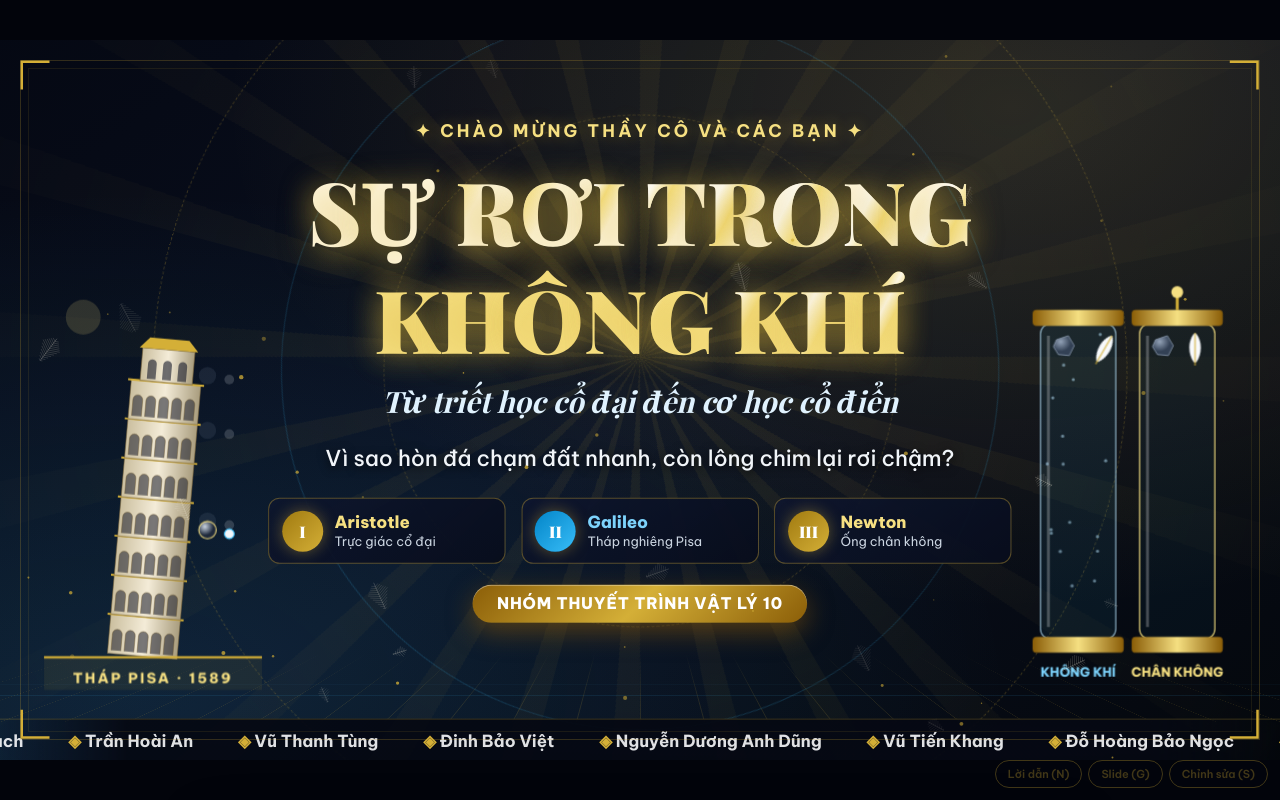
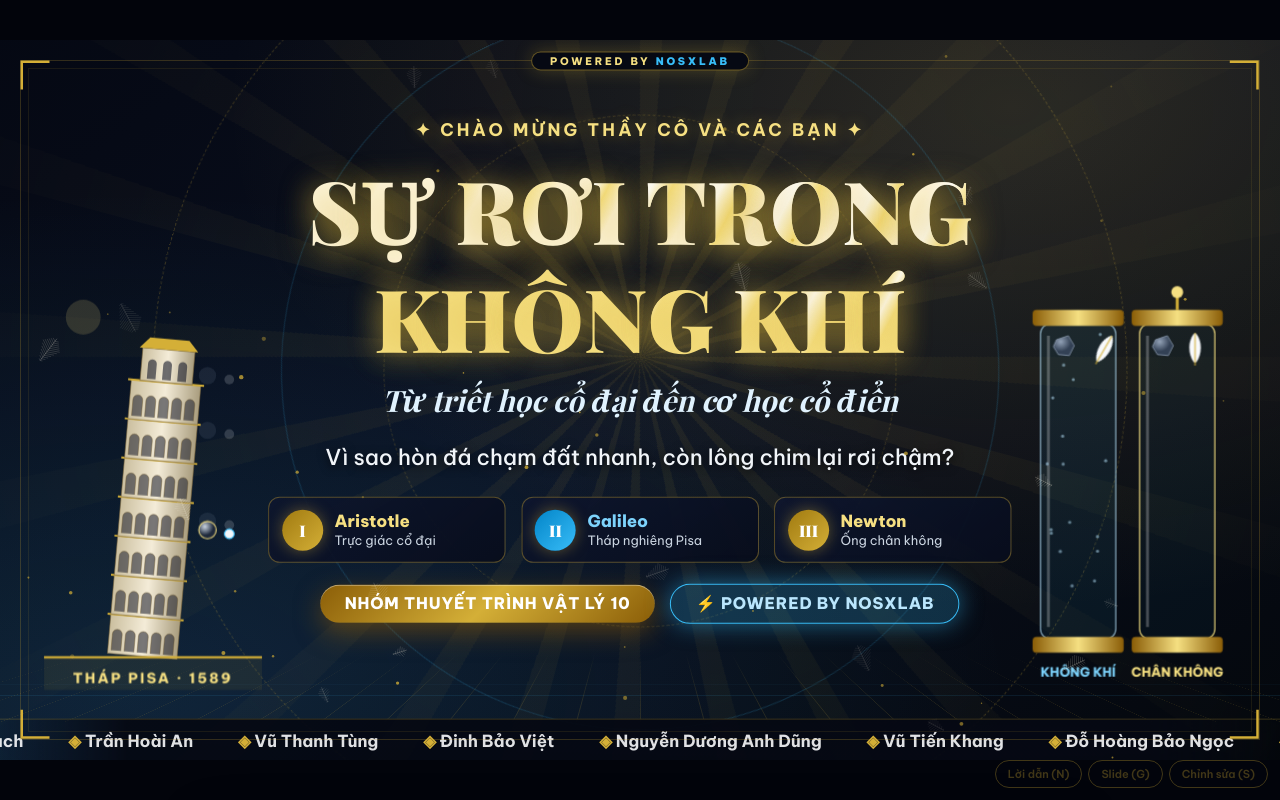
Before and after one commit to NosXLAB-GIT/suroitudo, a plain HTML site: page index.html in a window 1280 px wide. Drawn offline with nearby package versions, Linux system fonts and the light colour scheme; a web font is replaced by a local one.

Commit message:
Update index.html

```diff
--- a/index.html
+++ b/index.html
@@ -2,7 +2,7 @@
 <html lang="vi">
 <head>
 <meta charset="utf-8">
-<title>SỰ RƠI TRONG KHÔNG KHÍ — Từ Triết Học Cổ Đại Đến Cơ Học Cổ Điển</title>
+<title>Sự Rơi Trong Không Khí | 10A4 - K34</title>
 <meta name="viewport" content="width=device-width,initial-scale=1">
 <meta name="theme-color" content="#060913">
 <link rel="preconnect" href="https://fonts.googleapis.com">
@@ -85,6 +85,7 @@ button{font:inherit;color:inherit;background:none;border:0;cursor:pointer}
 
 .content{position:absolute;left:calc(var(--u)*7);right:calc(var(--u)*7);top:calc(var(--u)*12.6);bottom:calc(var(--u)*5)}
 .grid2{display:grid;gap:calc(var(--u)*3);align-items:center;height:100%}
+.grid2>*{min-width:0;min-height:0}
 
 /* Cards */
 .glass-card{background:linear-gradient(145deg,rgba(14,22,46,0.9),rgba(8,14,30,0.94));border:1px solid var(--border-glass);border-radius:calc(var(--u)*1.3);padding:calc(var(--u)*1.8) calc(var(--u)*2.2);box-shadow:0 calc(var(--u)*1.5) calc(var(--u)*4.5) rgba(0,0,0,0.5),inset 0 1px 0 rgba(255,255,255,0.07);position:relative;overflow:hidden}
@@ -100,7 +101,7 @@ button{font:inherit;color:inherit;background:none;border:0;cursor:pointer}
 .note-box.red{border-color:#ef4444;background:rgba(239,68,68,0.12)}
 
 /* Media frame */
-.media-frame{position:relative;border-radius:calc(var(--u)*1);overflow:hidden;border:1.5px solid rgba(212,175,55,0.35);background:#000;box-shadow:0 calc(var(--u)*1.6) calc(var(--u)*4) rgba(0,0,0,0.65);transition:transform 0.4s var(--pop),border-color 0.4s;cursor:pointer}
+.media-frame{position:relative;min-width:0;min-height:0;height:100%;border-radius:calc(var(--u)*1);overflow:hidden;border:1.5px solid rgba(212,175,55,0.35);background:#000;box-shadow:0 calc(var(--u)*1.6) calc(var(--u)*4) rgba(0,0,0,0.65);transition:transform 0.4s var(--pop),border-color 0.4s;cursor:pointer}
 .media-frame:hover{transform:translateY(calc(var(--u)*-0.6)) scale(1.02);border-color:var(--brass-light)}
 .media-frame img{width:100%;height:100%;object-fit:cover;display:block}
 .media-caption{position:absolute;left:0;right:0;bottom:0;padding:calc(var(--u)*0.7) calc(var(--u)*1.1);background:linear-gradient(0deg,rgba(4,7,18,0.95),rgba(4,7,18,0.6) 65%,transparent);font:600 calc(var(--u)*1.0) var(--f-body);color:#e2e8f0;display:flex;justify-content:space-between}
@@ -250,6 +251,8 @@ button{font:inherit;color:inherit;background:none;border:0;cursor:pointer}
    =================================================================== */
 #ornament-frame{position:absolute;inset:calc(var(--u)*1.6);z-index:25;pointer-events:none;border:1px solid rgba(212,175,55,0.22)}
 #ornament-frame::before{content:"";position:absolute;inset:calc(var(--u)*0.5);border:0.5px solid rgba(212,175,55,0.1)}
+.nosx-crest{position:absolute;top:0;left:50%;transform:translate(-50%,-50%);padding:calc(var(--u)*0.25) calc(var(--u)*1.4);background:#060913;border:1px solid rgba(212,175,55,0.45);border-radius:99px;font:800 calc(var(--u)*0.82)/1 var(--f-body);letter-spacing:0.26em;text-transform:uppercase;color:var(--brass-light);box-shadow:0 0 calc(var(--u)*1.4) rgba(212,175,55,0.25);white-space:nowrap}
+.nosx-crest b{color:var(--cyan);font-weight:900}
 .bracket{position:absolute;width:calc(var(--u)*2.6);height:calc(var(--u)*2.6);color:var(--brass)}
 .bracket.tl{top:-2px;left:-2px}.bracket.tr{top:-2px;right:-2px;transform:rotate(90deg)}
 .bracket.br{bottom:-2px;right:-2px;transform:rotate(180deg)}.bracket.bl{bottom:-2px;left:-2px;transform:rotate(270deg)}
@@ -258,6 +261,8 @@ body.hero-slide #ui-chrome{opacity:0}
 #counter{position:absolute;left:calc(var(--u)*4.2);bottom:calc(var(--u)*2.5);font:800 calc(var(--u)*1.1) var(--f-body);letter-spacing:0.24em;color:var(--brass)}
 #progress{position:absolute;left:calc(var(--u)*4.2);bottom:calc(var(--u)*2.1);width:calc(var(--u)*14);height:3px;background:rgba(255,255,255,0.12);border-radius:99px;overflow:hidden}
 #progress i{display:block;height:100%;background:linear-gradient(90deg,var(--brass),var(--cyan));transform-origin:left;transform:scaleX(0.11);transition:transform 0.65s var(--e)}
+#nosx-watermark{position:absolute;right:calc(var(--u)*4.2);bottom:calc(var(--u)*2.3);font:800 calc(var(--u)*0.95) var(--f-body);letter-spacing:0.22em;text-transform:uppercase;color:rgba(243,229,171,0.75)}
+#nosx-watermark b{color:var(--cyan)}
 #feather-canvas,#dust{position:absolute;inset:0;pointer-events:none}
 #feather-canvas{z-index:7}#dust{z-index:8}
 
@@ -300,6 +305,7 @@ body.edit-mode #editor-panel{display:flex}
   <canvas id="dust" aria-hidden="true"></canvas>
   <div id="grav-curtain" aria-hidden="true"></div>
   <div id="ornament-frame" aria-hidden="true">
+    <div class="nosx-crest">POWERED BY <b>NOSXLAB</b></div>
     <svg class="bracket tl" viewBox="0 0 24 24" fill="none" stroke="currentColor" stroke-width="1.8"><path d="M2 22V2h20"/></svg>
     <svg class="bracket tr" viewBox="0 0 24 24" fill="none" stroke="currentColor" stroke-width="1.8"><path d="M2 22V2h20"/></svg>
     <svg class="bracket br" viewBox="0 0 24 24" fill="none" stroke="currentColor" stroke-width="1.8"><path d="M2 22V2h20"/></svg>
@@ -308,6 +314,7 @@ body.edit-mode #editor-panel{display:flex}
   <div id="ui-chrome">
     <div id="counter">01 / 09</div>
     <div id="progress"><i></i></div>
+    <div id="nosx-watermark">POWERED BY <b>NOSXLAB</b></div>
   </div>
 </div>
 
@@ -468,7 +475,10 @@ const SLIDES=[
           <div class="pillar" onclick="goToSlideIndex(5)"><div class="pillar-num" style="background:linear-gradient(135deg,#0284c7,#38bdf8);">II</div><div><b style="color:#7dd3fc;">Galileo</b><span>Tháp nghiêng Pisa</span></div></div>
           <div class="pillar" onclick="goToSlideIndex(6)"><div class="pillar-num">III</div><div><b>Newton</b><span>Ống chân không</span></div></div>
         </div>
-        <div class="rv" style="--i:5;margin-top:calc(var(--u)*1.6);"><span class="gold-badge">Nhóm thuyết trình Vật Lý 10</span></div>
+        <div class="rv" style="--i:5;margin-top:calc(var(--u)*1.6);display:flex;gap:calc(var(--u)*1.2);align-items:center;">
+          <span class="gold-badge">Nhóm thuyết trình Vật Lý 10</span>
+          <span class="gold-badge cyan">⚡ Powered by nosxlab</span>
+        </div>
       </div>
       ${marquee()}`
   },
@@ -508,7 +518,7 @@ const SLIDES=[
   {
     id:1,name:'Mở Đầu',theme:'renaissance',
     kicker:'Phần 1 · Mở đầu — Sự tò mò của nhân loại',
-    title:'MỞ ĐẦU: CÂU HỎI HÀNG NGHÌN NĂM',
+    title:'MỞ ĐẦU: SỰ RƠI TRONG KHÔNG KHÍ',
     notes:`PHẦN 1: MỞ ĐẦU – SỰ TÒ MÒ CỦA NHÂN LOẠI VỀ QUY LUẬT TỰ NHIÊN
 "Kính thưa thầy cô và các bạn,
 Khi chúng ta thả rơi một chiếc lá và một hòn sỏi cùng một lúc từ trên cao xuống, điều gì sẽ xảy ra? Rất trực quan, hòn sỏi sẽ chạm đất trước, còn chiếc lá sẽ lững thững bay lượn trong không khí rồi mới tới đích sau. Câu hỏi tưởng chừng như vô cùng đơn giản ấy thực ra đã trăn trở trong tâm trí của loài người suốt hàng nghìn năm lịch sử.
@@ -618,13 +628,13 @@ Bằng thí nghiệm ống chân không: Trong ống có không khí, hòn đá
   {
     id:5,name:'Kết Luận',theme:'finale',
     kicker:'Phần 5 · Ý nghĩa lịch sử và bài học khoa học',
-    title:'KẾT LUẬN & BÀI HỌC',
+    title:'KẾT LUẬN: SỰ RƠI TRONG KHÔNG KHÍ',
     notes:`PHẦN 5: KẾT LUẬN – Ý NGHĨA LỊCH SỬ VÀ BÀI HỌC KHOA HỌC
 "Aristotle dựa trên trực giác, Galileo tách bạch tác động sức cản và thiết lập quy luật sự rơi, Newton thực nghiệm chứng minh. Nhân loại mới hiểu đúng hiện tượng.
 Sự khác biệt tốc độ rơi trong thực tế hoàn toàn do sức cản không khí, không phải trọng lượng.
 Bài học quan trọng: Những gì mắt thấy chưa hẳn là chân lý, cần phân tích khoa học và kiểm chứng thực nghiệm."`,
     render:()=>`
-      <div class="content"><div class="grid2" style="grid-template-columns:1.18fr 0.82fr;">
+      <div class="content"><div class="grid2" style="grid-template-columns:1.12fr 0.88fr;">
         <div class="glass-card rv" style="--i:2;">
           <div class="card-kicker">Hành trình nhận thức</div>
           <div class="tri">
@@ -632,13 +642,13 @@ Bài học quan trọng: Những gì mắt thấy chưa hẳn là chân lý, c
             <div style="border-color:var(--brass);"><b style="color:var(--brass-light);">GALILEO</b><span>Tách bạch sức cản, lập quy luật</span></div>
             <div style="border-color:var(--cyan);"><b style="color:var(--cyan);">NEWTON</b><span>Thực nghiệm chứng minh</span></div>
           </div>
-          <p class="txt" style="margin-top:calc(var(--u)*1.2);">Nhân loại mới hiểu đúng hiện tượng: sự khác biệt tốc độ rơi trong thực tế hoàn toàn do <b>sức cản không khí</b>, không phải trọng lượng.</p>
-          <div style="margin-top:calc(var(--u)*1.2);background:linear-gradient(135deg,rgba(212,175,55,0.22),rgba(56,189,248,0.15));padding:calc(var(--u)*1.2) calc(var(--u)*1.4);border-radius:calc(var(--u)*0.8);border:1px solid var(--border-glass);">
-            <b style="color:var(--brass-light);font-size:calc(var(--u)*1.45);display:block;">★ Bài học quan trọng</b>
-            <p style="font-family:var(--f-ser);font-size:calc(var(--u)*1.85);color:#fff;line-height:1.45;font-style:italic;font-weight:700;">"Những gì mắt thấy chưa hẳn là chân lý, cần phân tích khoa học và kiểm chứng thực nghiệm."</p>
+          <p class="txt" style="margin-top:calc(var(--u)*1.0);font-size:calc(var(--u)*1.45);line-height:1.6;">Nhân loại mới hiểu đúng hiện tượng: sự khác biệt tốc độ rơi trong thực tế hoàn toàn do <b>sức cản không khí</b>, không phải trọng lượng.</p>
+          <div style="margin-top:calc(var(--u)*1.0);background:linear-gradient(135deg,rgba(212,175,55,0.22),rgba(56,189,248,0.15));padding:calc(var(--u)*1.1) calc(var(--u)*1.4);border-radius:calc(var(--u)*0.8);border:1px solid var(--border-glass);">
+            <b style="color:var(--brass-light);font-size:calc(var(--u)*1.35);display:block;margin-bottom:calc(var(--u)*0.3);">★ Bài học quan trọng</b>
+            <p style="font-family:var(--f-ser);font-size:calc(var(--u)*1.75);color:#fff;line-height:1.42;font-style:italic;font-weight:700;">"Những gì mắt thấy chưa hẳn là chân lý, cần phân tích khoa học và kiểm chứng thực nghiệm."</p>
           </div>
         </div>
-        <div class="rv" style="--i:3;display:grid;grid-template-rows:1fr 1fr;gap:calc(var(--u)*1.4);height:100%;">
+        <div class="rv" style="--i:3;display:grid;grid-template-columns:1fr 1fr;gap:calc(var(--u)*1.6);height:calc(var(--u)*36);">
           <div class="media-frame" onclick="openLightbox('33.jpg')"><img src="33.jpg" alt="Tổng kết"><div class="media-caption"><span>Lịch sử</span><span class="zoom-hint">⤢</span></div></div>
           <div class="media-frame" onclick="openLightbox('34.jpg')"><img src="34.jpg" alt="Bài học"><div class="media-caption"><span>Kết luận</span><span class="zoom-hint">⤢</span></div></div>
         </div>
@@ -668,9 +678,10 @@ Bài học quan trọng: Những gì mắt thấy chưa hẳn là chân lý, c
           <div class="pillar"><div class="pillar-num" style="background:linear-gradient(135deg,#0284c7,#38bdf8);">II</div><div><b style="color:#7dd3fc;">Galileo</b><span>Tách bạch sức cản</span></div></div>
           <div class="pillar"><div class="pillar-num">III</div><div><b>Newton</b><span>Thực nghiệm chứng minh</span></div></div>
         </div>
-        <div class="rv" style="--i:5;margin-top:calc(var(--u)*1.6);display:flex;gap:calc(var(--u)*1.5);">
+        <div class="rv" style="--i:5;margin-top:calc(var(--u)*1.6);display:flex;gap:calc(var(--u)*1.2);align-items:center;">
           <span class="gold-badge">💬 Mời đặt câu hỏi</span>
           <button class="gold-badge cyan" onclick="goToSlideIndex(0)">↺ Xem lại từ đầu</button>
+          <span class="gold-badge" style="background:rgba(14,22,46,0.9);border:1.5px solid var(--brass);color:var(--brass-light);">⚡ Powered by nosxlab</span>
         </div>
       </div>
       ${marquee()}`
```
